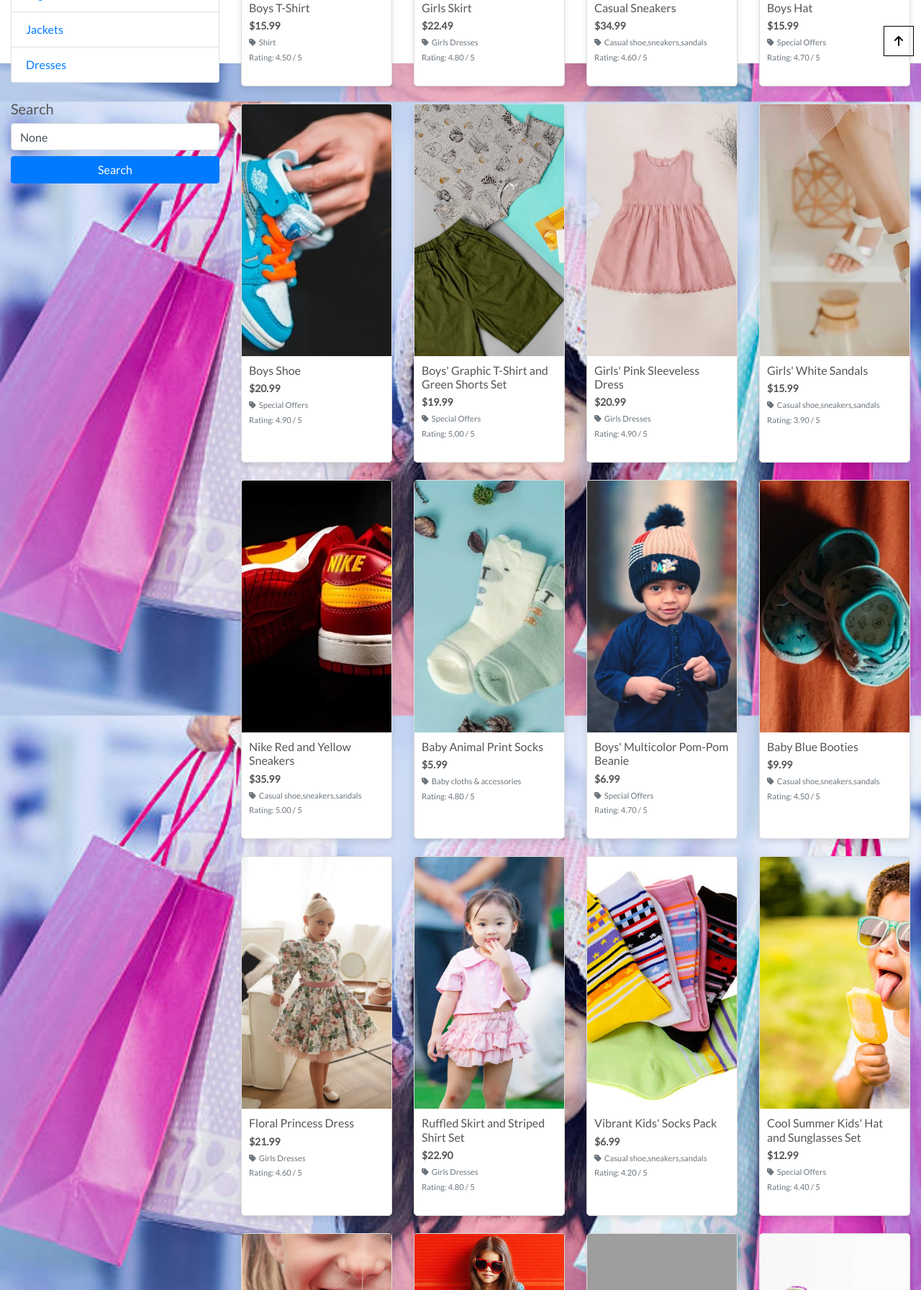
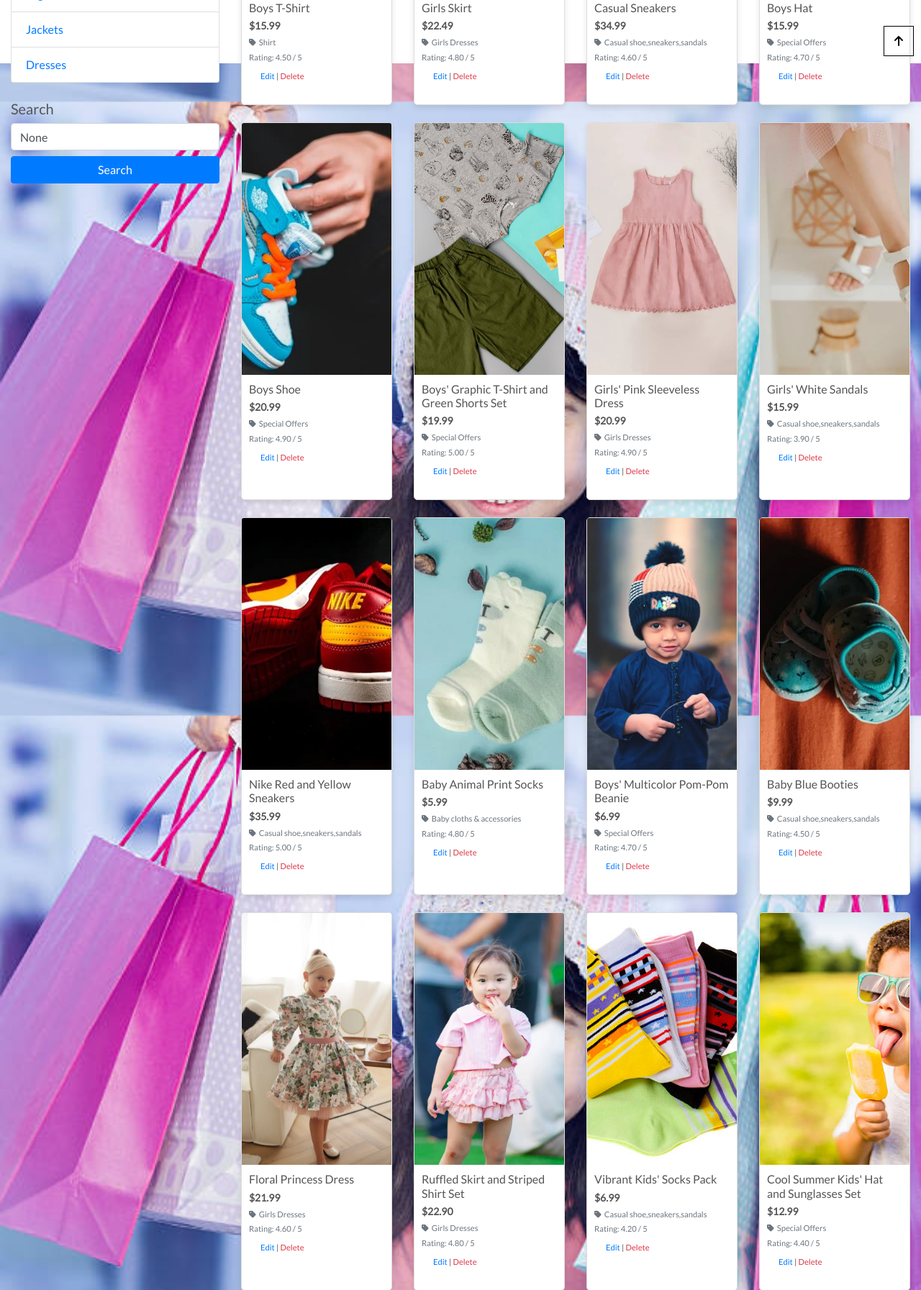
Before and after one commit to vijaylaxmipb/Giggles-Grins, a Django app: page /products/ in a window 1280 px wide. Shown: the part 712-2505 px from the top of the page at 72% size. Run offline with Django 3.2, Linux system fonts and the light colour scheme; a user stored in the database is signed in; data comes from the database, SQL or seed files in the repository; both versions use the stored data as it was after the commit; some libraries are stand-ins or nearby versions; grey boxes are pictures that could not be loaded.

Commit message:
Added deleting product functionality to the product folder

```diff
--- a/products/templates/products/product_detail.html
+++ b/products/templates/products/product_detail.html
@@ -51,6 +51,12 @@
                         <small class="text-muted"><i class="fas fa-star mr-1"></i>{{ product.rating }} / 5</small>
                     {% else %}
                         <small class="text-muted">No Rating</small>
+                    {% endif %}
+                    {% if request.user.is_superuser %}
+                        <small class="ml-3">
+                            <a href="{% url 'edit_product' product.id %}">Edit</a> |
+                            <a class="text-danger" href="{% url 'delete_product' product.id %}">Delete</a>
+                        </small>
                     {% endif %}
                     <p class="mt-4">{{ product.description }}</p>
 
--- a/products/templates/products/products.html
+++ b/products/templates/products/products.html
@@ -22,19 +22,6 @@
                     <span class="p-2 mt-2 badge badge-white text-black rounded-0 border border-dark">{{ c.friendly_name }}</span>
                 </a>
             {% endfor %}
-            <!-- <h5>Filter by Category</h5>
-            <ul class="list-group mb-3">
-                <li class="list-group-item {% if not current_categories %}active{% endif %}">
-                    <a href="{% url 'products' %}" class="{% if not current_categories %}text-white{% endif %}">All Products</a>
-                </li>
-                {% for category in all_categories %}
-                   <li class="list-group-item {% if category.name in current_categories %}active{% endif %}">
-                        <a href="{% url 'products' %}?category={{ category.name }}" class="{% if category.name in current_categories %}text-white{% endif %}">
-                             {{ category.friendly_name }}
-                        </a>
-                   </li>
-                {% endfor %}
-            </ul> -->
 
             <h5 class="mt-4">Filter by Subcategory</h5>
             <ul class="list-group mb-3">
@@ -121,6 +108,12 @@
                                 {% else %}
                                     <p class="card-text"><small class="text-muted">No Rating</small></p>
                                 {% endif %}
+                                {% if request.user.is_superuser %}
+                                    <small class="ml-3">
+                                        <a href="{% url 'edit_product' product.id %}">Edit</a> |
+                                        <a class="text-danger" href="{% url 'delete_product' product.id %}">Delete</a>
+                                    </small>
+                                {% endif %}
                             </div>
                         </div>
                     </div>
--- a/products/urls.py
+++ b/products/urls.py
@@ -8,5 +8,6 @@
     path('subcategory/<str:subcategory_name>/', views.products_by_subcategory, name='products_by_subcategory'),
     path('add/', views.add_product, name='add_product'),
     path('edit/<int:product_id>/', views.edit_product, name='edit_product'),
+    path('delete/<int:product_id>/', views.delete_product, name='delete_product'),
 
 ]
--- a/products/views.py
+++ b/products/views.py
@@ -177,3 +177,10 @@
     }
 
     return render(request, template, context)
+
+def delete_product(request, product_id):
+    """ Delete a product from the store """
+    product = get_object_or_404(Product, pk=product_id)
+    product.delete()
+    messages.success(request, 'Product deleted!')
+    return redirect(reverse('products'))
```
Also changed, not shown: db.sqlite3, media/product_images/jeans_483040-12059.jpg (added).
